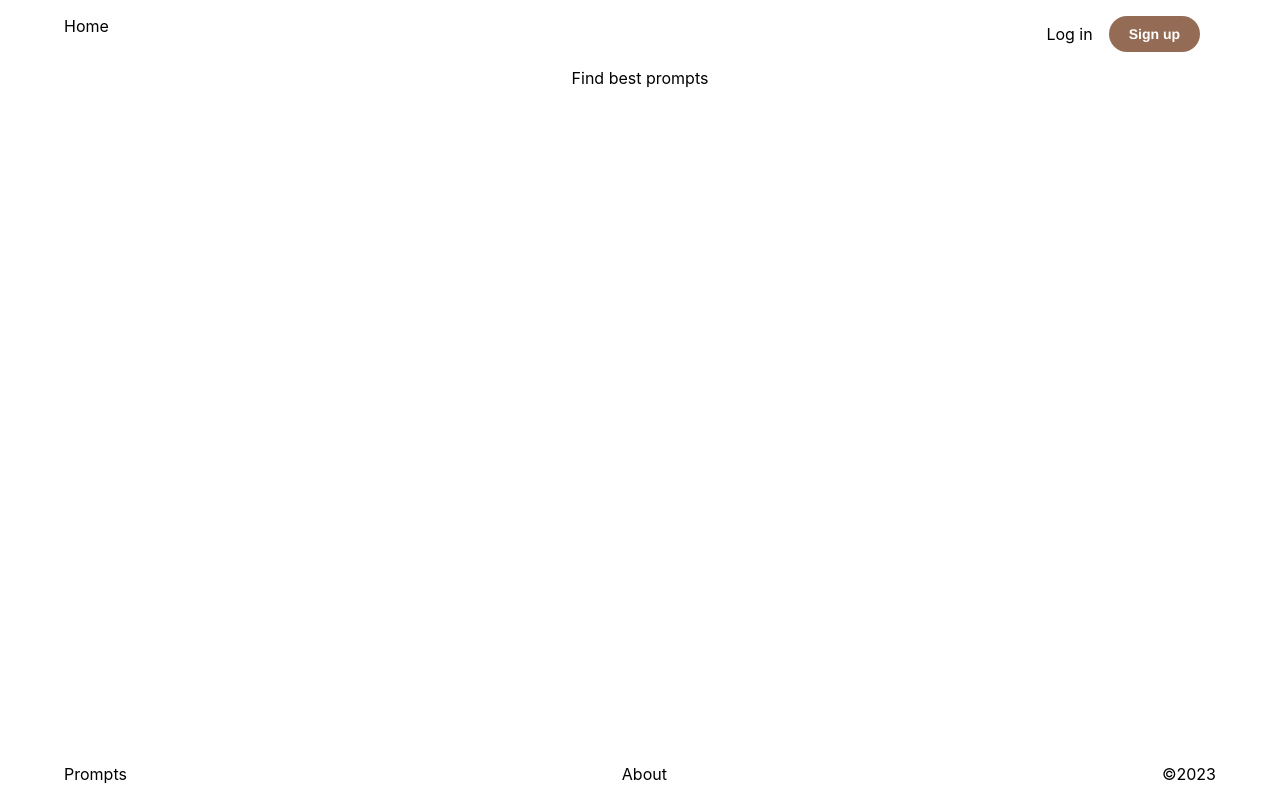
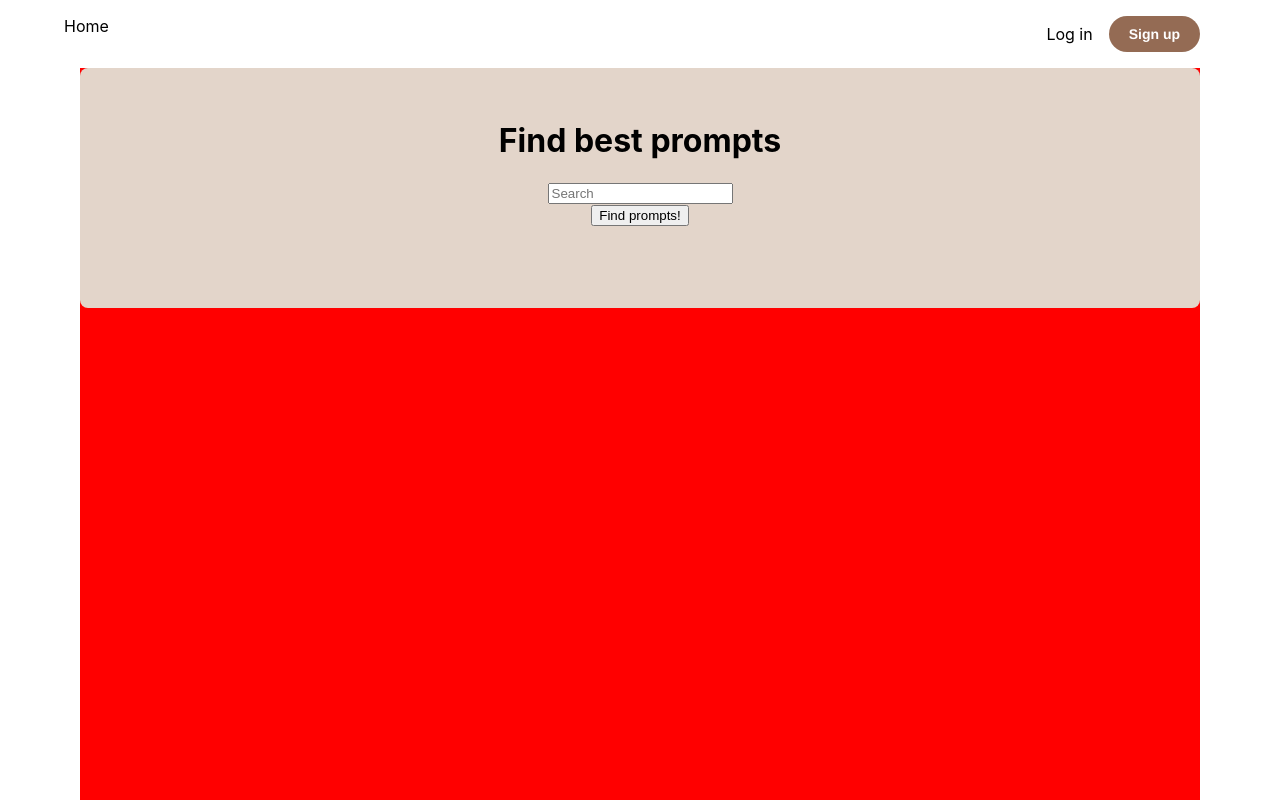
Before and after one commit to andrii1/home-project3, a React (Create React App) app in the folder packages/client/: page / in a window 1280 px wide. Shown: the top 800 px of the page. Built offline with nearby package versions, Linux system fonts and the light colour scheme; no server answers.

Commit message:
hero section

```diff
--- a/packages/client/src/containers/FrontPage/FrontPage.Container.js
+++ b/packages/client/src/containers/FrontPage/FrontPage.Container.js
@@ -32,7 +32,18 @@ export const FrontPage = () => {
         </div>
       </div>
       <main>
-        <div className="hero">Find best prompts</div>
+        <div className="main-container">
+          <div className="hero">
+            <h1>Find best prompts</h1>
+            <form>
+              <label>
+                <input type="text" placeholder="Search" />
+              </label>
+              <br />
+              <input type="submit" value="Find prompts!" />
+            </form>
+          </div>
+        </div>
       </main>
 
       <div className="footer">
--- a/packages/client/src/containers/FrontPage/FrontPage.Style.css
+++ b/packages/client/src/containers/FrontPage/FrontPage.Style.css
@@ -45,3 +45,17 @@ body {
   justify-content: space-between;
   padding: 1rem 4rem;
 }
+
+main {
+  width: 70rem;
+  margin: 0 auto;
+  background-color: red;
+}
+
+.hero {
+  width: 100%;
+  height: 15rem;
+  background-color: #e3d5ca;
+  border-radius: 8px;
+  padding: 2rem 2rem;
+}
```
